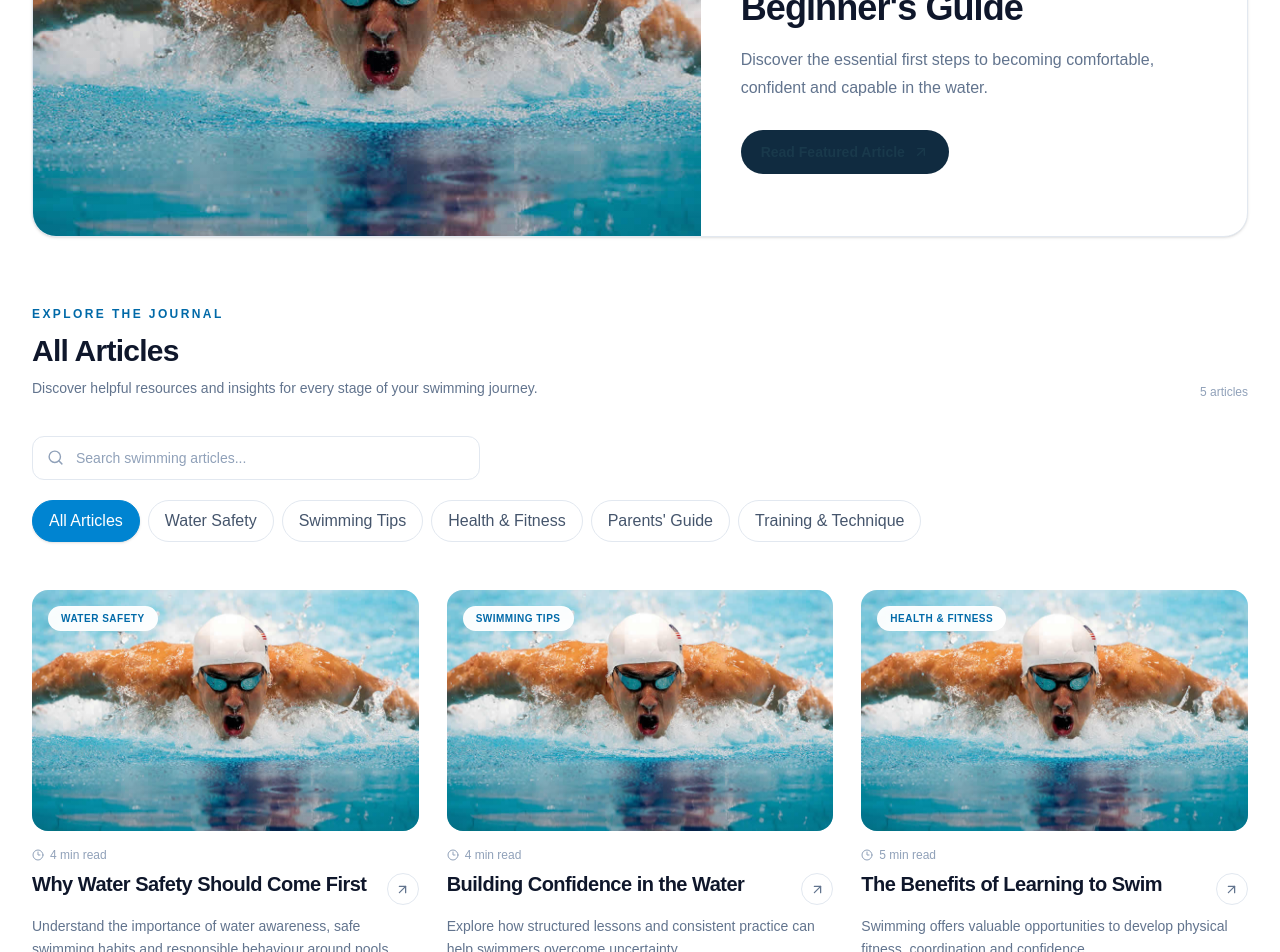
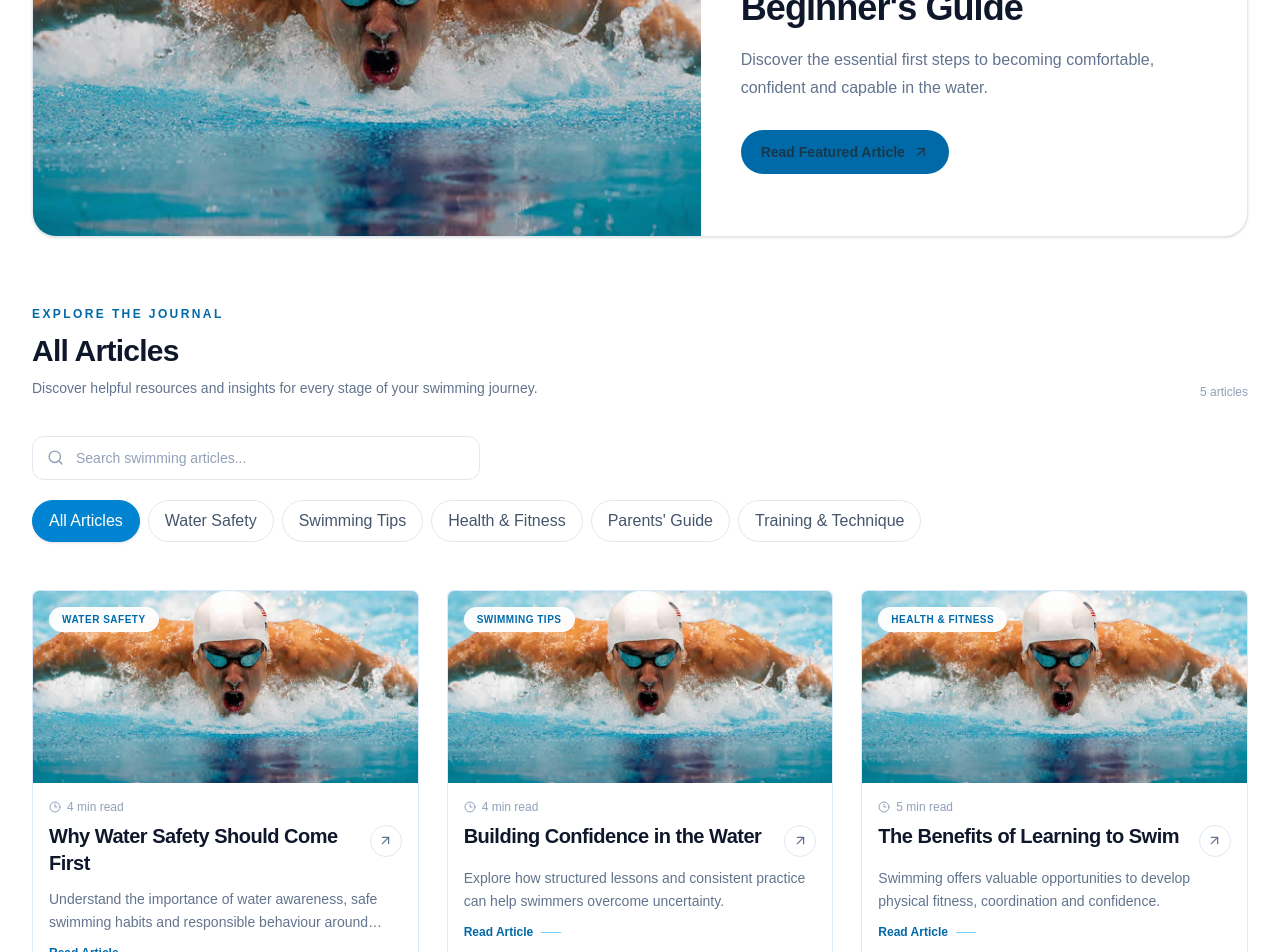
Before and after one commit to Seifuddin/champsswimmingacademy, a Next.js app: page /blog in a window 1280 px wide. Shown: the part 940-1892 px from the top of the page. Built offline with nearby package versions, Linux system fonts and the light colour scheme.

Commit message:
improved blog

```diff
--- a/components/blog/BlogCard.tsx
+++ b/components/blog/BlogCard.tsx
@@ -10,14 +10,14 @@ type BlogCardProps = {
 
 export default function BlogCard({ article }: BlogCardProps) {
   return (
-    <article className="group min-w-0">
+    <article className="group min-w-0 border border-blue-100 rounded-md">
       <Link
         href={`/blog/${article.slug}`}
         className="block"
         aria-label={`Read ${article.title}`}
       >
         {/* Image */}
-        <div className="relative aspect-[16/10] overflow-hidden rounded-xl bg-slate-100 sm:rounded-2xl">
+        <div className="relative aspect-[20/10] overflow-hidden rounded-t-md bg-slate-100 sm:rounded2xl">
           <Image
             src={article.image}
             alt={article.imageAlt}
@@ -34,7 +34,7 @@ export default function BlogCard({ article }: BlogCardProps) {
         </div>
 
         {/* Article information */}
-        <div className="pt-3 sm:pt-4">
+        <div className="pt-3 sm:pt-4 p-4">
           <div className="mb-2 flex items-center gap-1.5 text-[10px] font-medium text-slate-400 sm:text-xs">
             <Clock3 size={12} />
             <span>{article.readTime}</span>
--- a/components/blog/BlogListing.tsx
+++ b/components/blog/BlogListing.tsx
@@ -109,7 +109,7 @@ export default function BlogListing({ articles }: BlogListingProps) {
 
       {/* Article grid */}
       {filteredArticles.length > 0 ? (
-        <div className="grid grid-cols-2 gap-x-3 gap-y-8 sm:gap-x-5 sm:gap-y-10 lg:grid-cols-3 lg:gap-x-7 lg:gap-y-12">
+        <div className="grid grid-cols-1 md:grid-cols-2 gap-x-3 gap-y-8 sm:gap-x-5 sm:gap-y-10 lg:grid-cols-3 lg:gap-x-7 lg:gap-y-12">
           {filteredArticles.map((article) => (
             <BlogCard key={article.slug} article={article} />
           ))}
--- a/components/blog/FeaturedArticle.tsx
+++ b/components/blog/FeaturedArticle.tsx
@@ -67,7 +67,7 @@ export default function FeaturedArticle({
           <div className="mt-7">
             <Link
               href={`/blog/${article.slug}`}
-              className="inline-flex items-center gap-2 rounded-full bg-[#102b40] px-5 py-3 text-xs font-bold text-white transition-colors hover:bg-sky-700 sm:text-sm"
+              className="inline-flex items-center gap-2 rounded-full bg[#102b40] px-5 py-3 text-xs font-bold text-white transition-colors hover: bg-sky-700 sm:text-sm"
             >
               Read Featured Article
               <ArrowUpRight size={16} />
```
